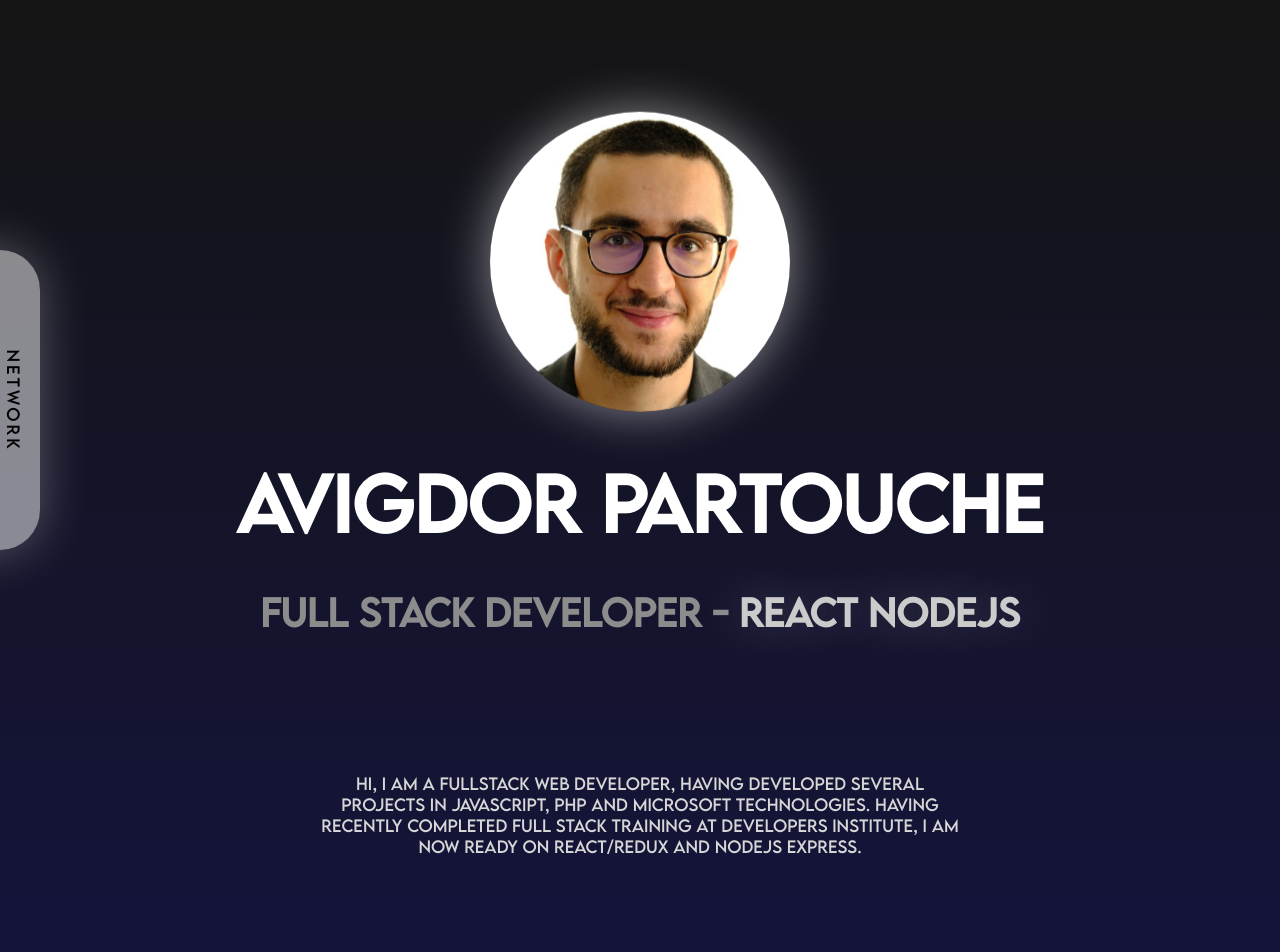
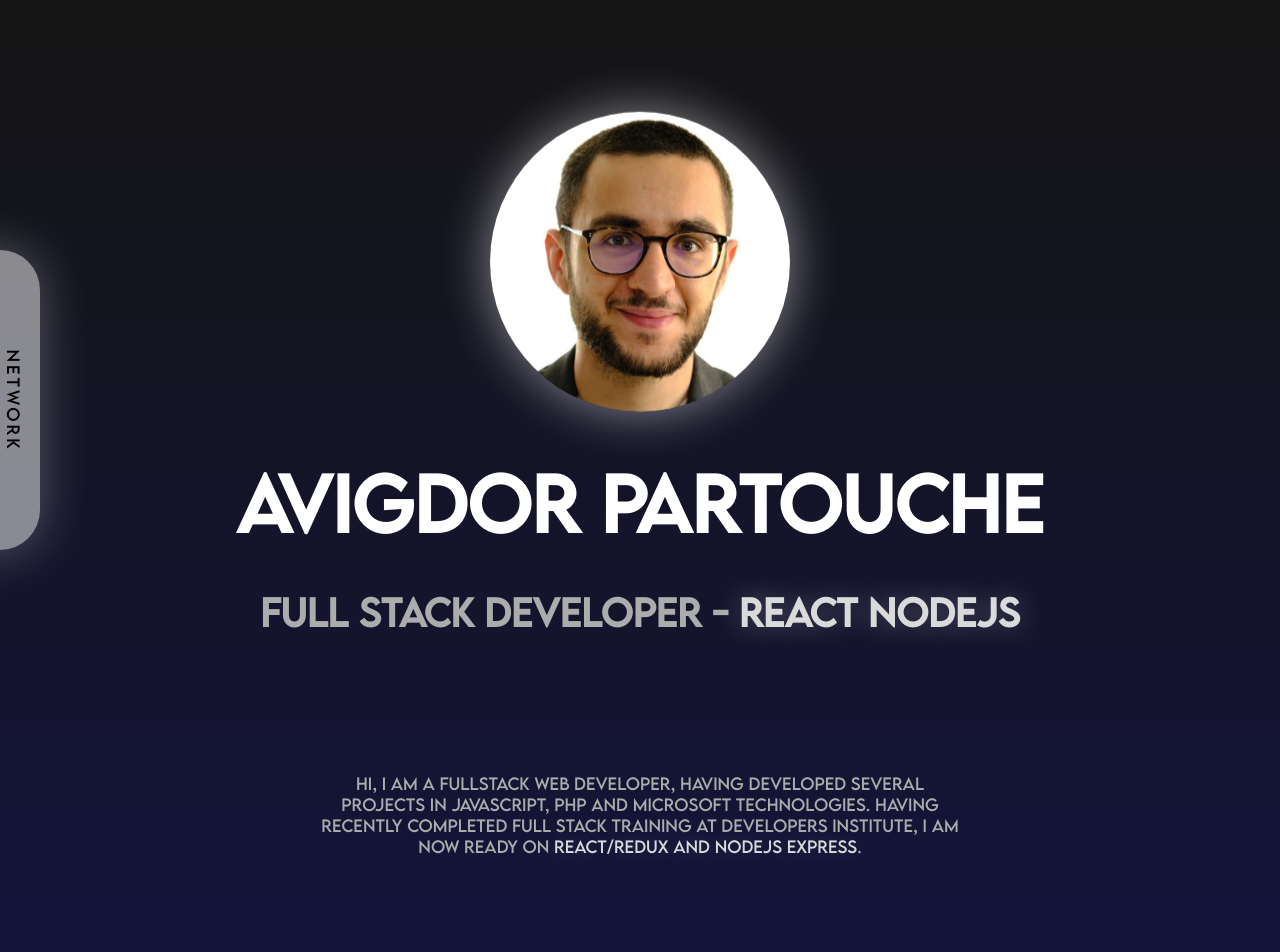
Before and after one commit to Rodgiva/Portfolio2, a React (Create React App) app: page / in a window 1280 px wide. Shown: the top 952 px of the page. Built offline with nearby package versions, Linux system fonts and the light colour scheme.

Commit message:
highlight skills

```diff
--- a/src/App.css
+++ b/src/App.css
@@ -60,14 +60,14 @@ h1 {
 
 .name h3 {
   font-size: 36px;
-  color: rgb(140, 140, 140);
-  /* color: rgb(172, 172, 172); */
+  /* color: rgb(140, 140, 140); */
+  color: rgb(172, 172, 172);
 }
 
 @keyframes highlight-animation {
   0% {
-    color: rgb(140, 140, 140);
-    text-shadow: 0 0 50px rgba(255, 255, 255, 0);
+    /* color: rgb(140, 140, 140); */
+    /* text-shadow: 0 0 50px rgba(255, 255, 255, 0); */
 
     /* font-size: 36px; */
   }
@@ -78,8 +78,8 @@ h1 {
     /* font-size: 42px; */
   }
   100% {
-    color: rgb(140, 140, 140);
-    text-shadow: 0 0 50px rgba(255, 255, 255, 0);
+    /* color: rgb(140, 140, 140); */
+    /* text-shadow: 0 0 50px rgba(255, 255, 255, 0); */
 
     /* font-size: 36px; */
   }
@@ -99,6 +99,8 @@ h1 {
 .aboutme p {
   width: 50%;
   margin: auto;
+  color: rgb(172, 172, 172);
+
   /* margin-bottom: 100px; */
 }
 
--- a/src/components/Profil.js
+++ b/src/components/Profil.js
@@ -24,7 +24,8 @@ const Profil = (props) => {
             Hi, I am a Fullstack web developer, having developed several
             projects in Javascript, PHP and Microsoft Technologies. Having
             recently completed full stack training at Developers Institute, I am
-            now ready on React/Redux and nodejs Express.
+            now ready on{" "}
+            <span className="highlight">React/Redux and nodejs Express</span>.
           </p>
         </div>
       </div>
```
